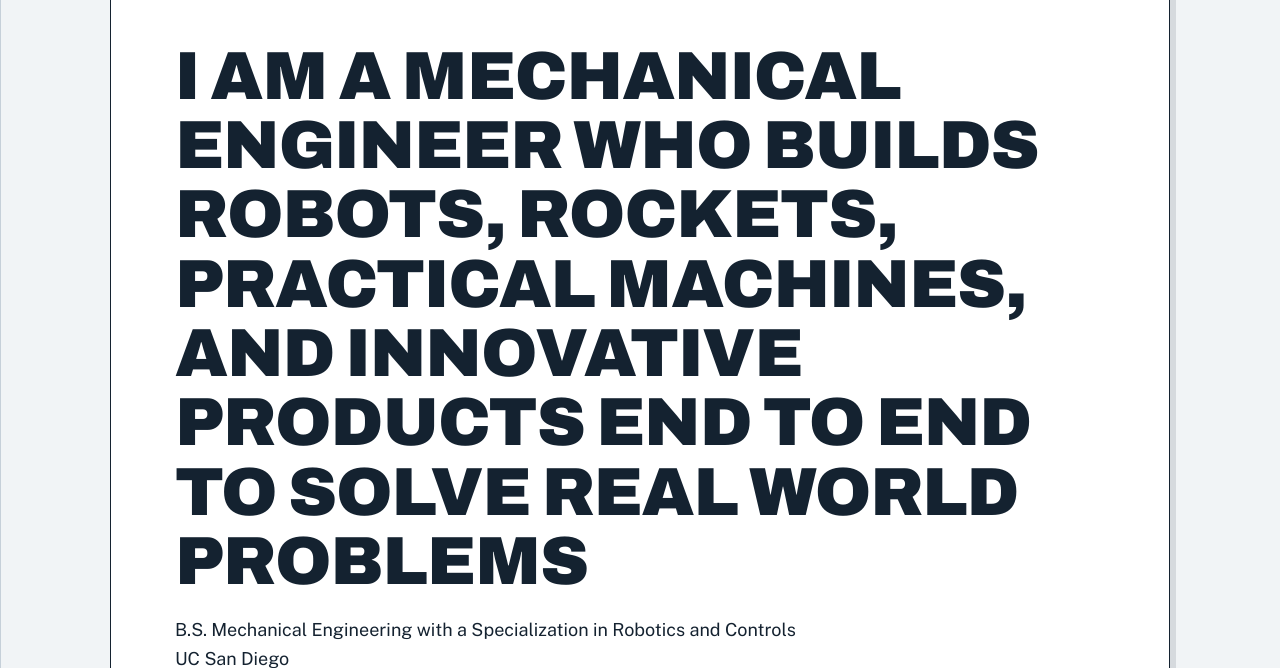
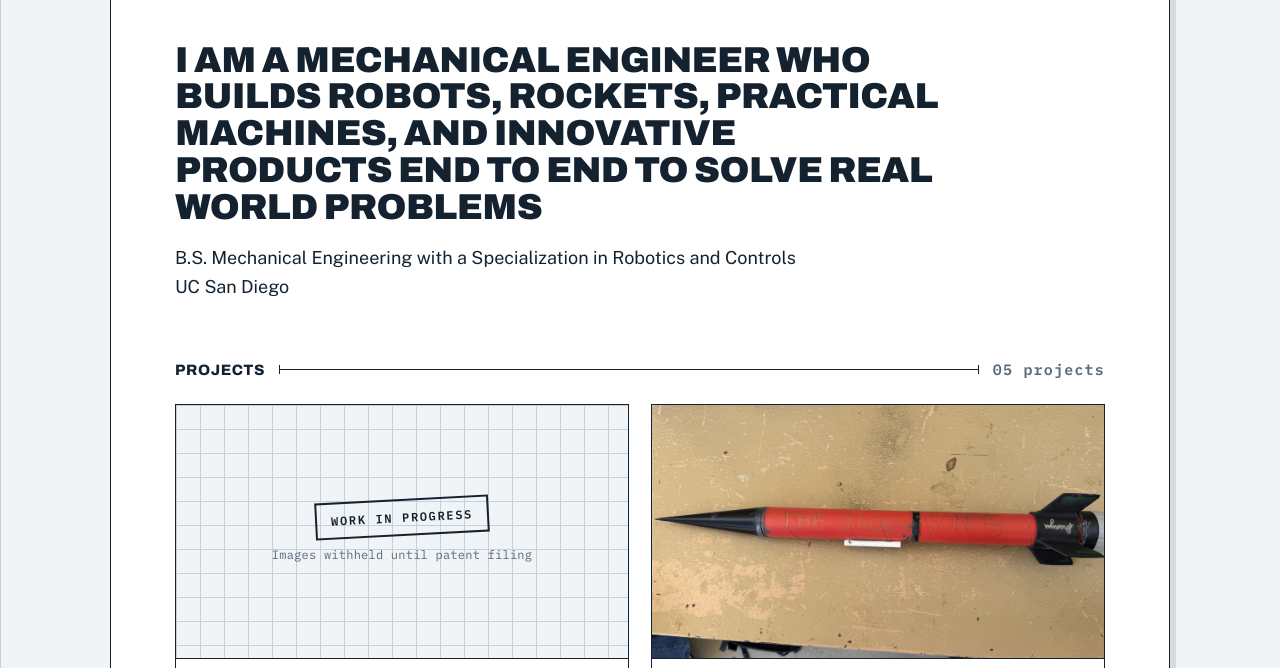
Before and after one commit to Shanyu11/Shanyu11.github.io, a plain HTML site: page index.html in a window 1280 px wide. Shown: the part 88-756 px from the top of the page. Drawn offline with nearby package versions, Linux system fonts and the light colour scheme.

Commit message:
Add files via upload

```diff
--- a/css/style.css
+++ b/css/style.css
@@ -84,7 +84,8 @@ a:hover { color: var(--accent); }
 .hero h1 {
   font-family: var(--display);
   font-weight: 900;
-  font-size: clamp(38px, 6.4vw, 68px);
+  font-size: clamp(24px, 3vw, 36px);
+  max-width: 32ch;
   line-height: 1.02;
   letter-spacing: -0.015em;
   margin: 0 0 18px;
```
